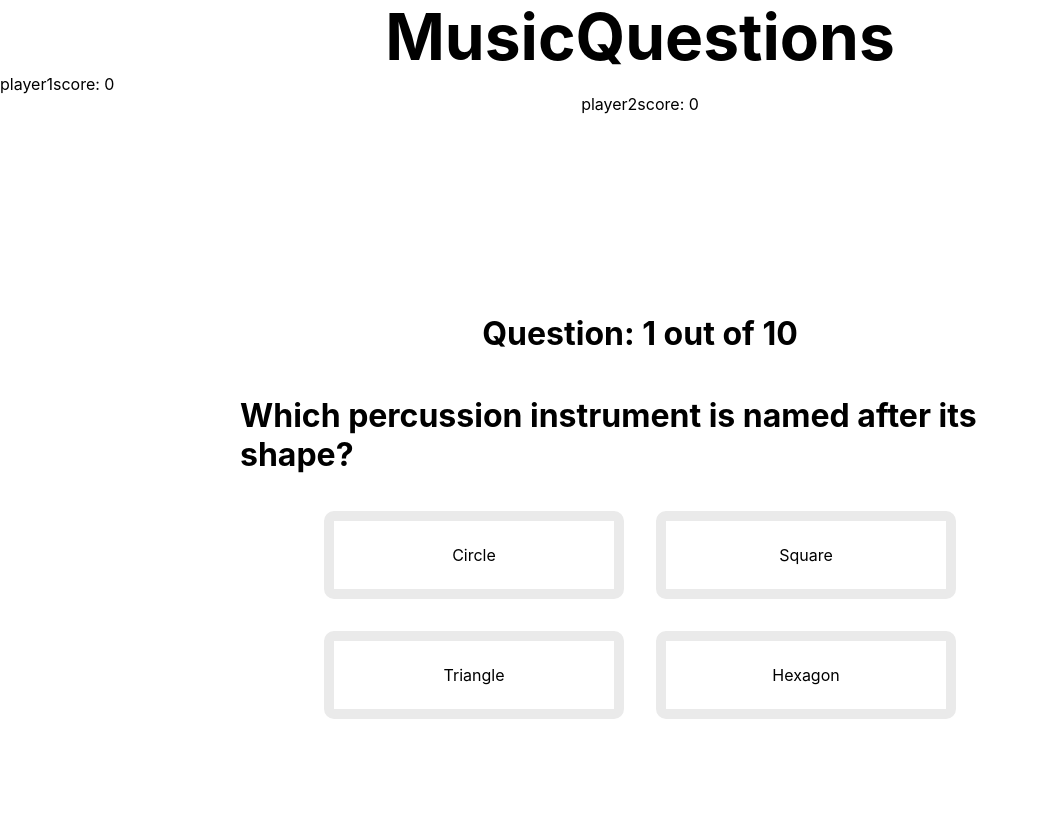
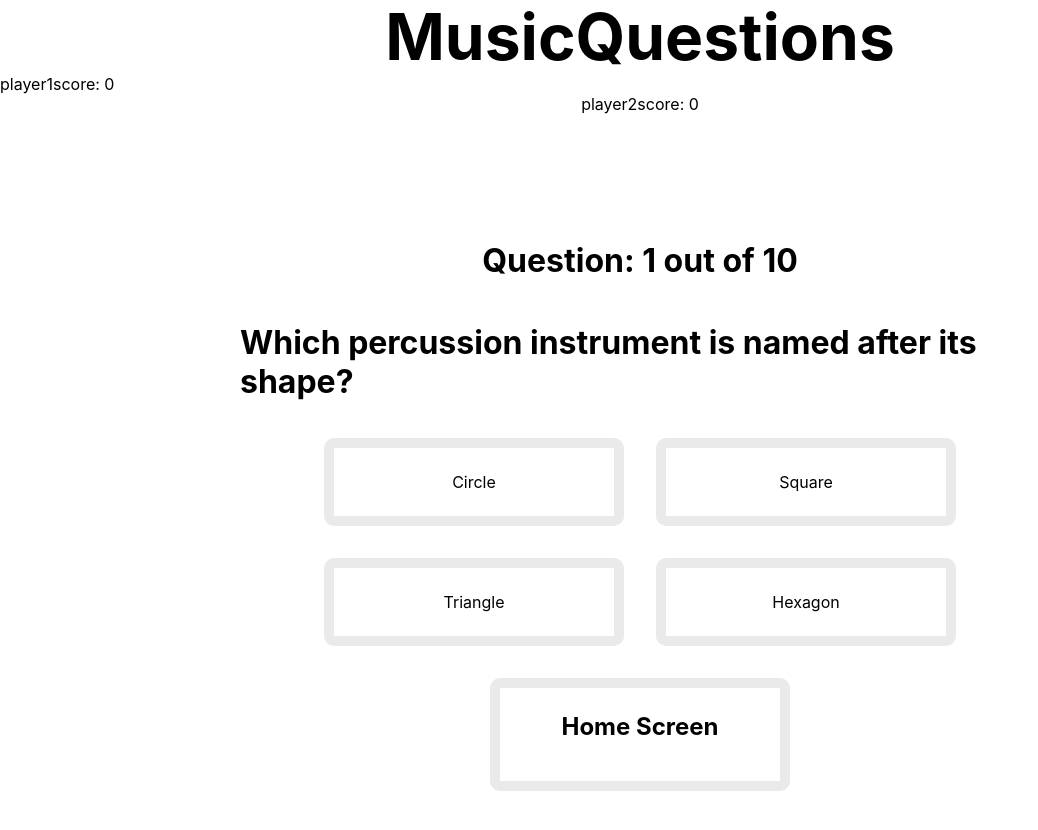
Before and after one commit to pbagabaldo/titan-quiz-bowl, a Next.js app: page /posts/music in a window 1280 px wide. Shown: the top 830 px of the page, without its empty margins (0-1038 px from the left). Built offline with nearby package versions, Linux system fonts and the light colour scheme.

Commit message:
added homescreen button within music

```diff
--- a/pages/posts/music.js
+++ b/pages/posts/music.js
@@ -2,6 +2,7 @@
 import React, { useState } from "react";
 import styles from '../../styles/Home.module.css'
 import ConfettiGenerator from 'confetti-js'
+import Router from 'next/router'
 
 export default function Music() {
 
@@ -176,6 +177,12 @@ export default function Music() {
               );
             })}
         </div>
+        {/* Back to home screen*/}
+        <a className={styles.card}>
+            <div onClick={() => Router.back()}>
+              <h2>Home Screen</h2>
+            </div>
+           </a>
         </main>
       )}
     </div>
```
